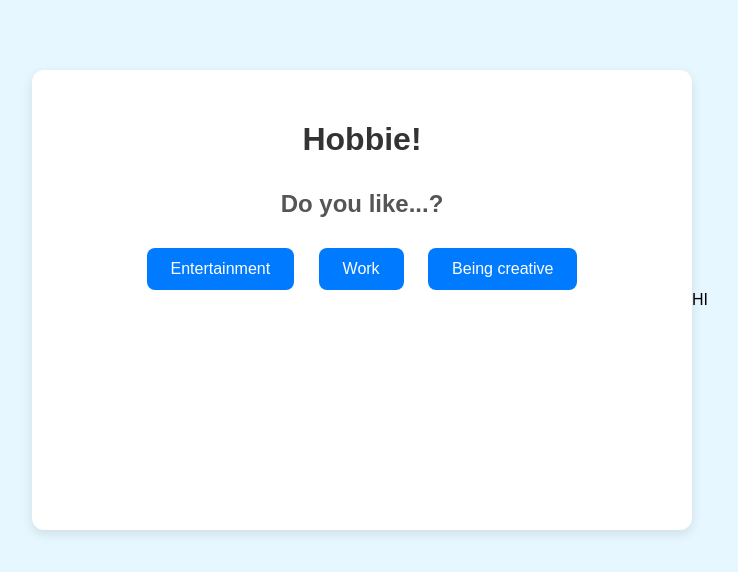
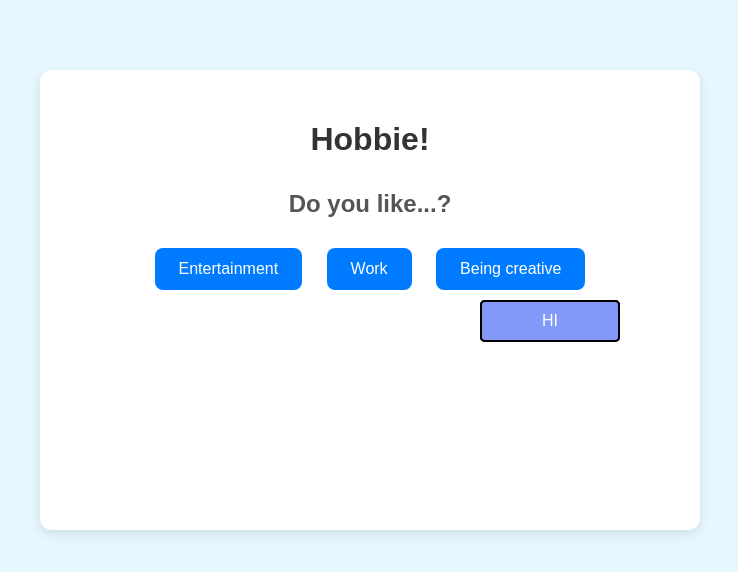
Before and after one commit to Lexlan/project, a plain HTML site: page index.html in a window 1280 px wide. Both pictures are taken after a click on the button "Start". Shown: the whole page, without its empty margins (270-1008 px from the left). Drawn offline with Linux system fonts and the light colour scheme.

Commit message:
JS AND CSS

```diff
--- a/script.js
+++ b/script.js
@@ -23,11 +23,17 @@ const hobbyDescriptions = {
 function start() {
     document.getElementById('start-btn').style.visibility = 'hidden';
     document.getElementById('question-1').style.visibility = 'visible';
-    const newDiv = document.createElement("div");
-    newDiv.innerHTML = "HI"
-    document.getElementById('all').appendChild(newDiv);
-    const currentDiv = document.getElementById('Start-btn');
-    document.body.insertBefore(newDiv, currentDiv);
+    let positionLeft = 600
+    for (let i = 0; i < 3; i++) {
+        const newDiv = document.createElement("div");
+        newDiv.setAttribute("class", "hobby-button");
+        newDiv.style.left = positionLeft
+        newDiv.innerHTML = "HI";
+        document.getElementById('all').appendChild(newDiv);
+        const currentDiv = document.getElementById('Start-btn');
+        document.body.insertBefore(newDiv, currentDiv);
+      }
+
 
 }
 
--- a/style.css
+++ b/style.css
@@ -61,6 +61,23 @@ h2 {
     background-color: #1e7e34;
 }
 
+.hobby-button {
+    position: absolute;
+    top: 300px;
+    left: 750px;
+    padding: 10px 60px 10px 60px;
+    color: white;
+    text-align: center;
+    background-color: rgb(131, 153, 250);
+    border-radius: 5px;
+    border: 2px black solid;
+    transition: background-color 0.3s ease;
+}
+
+.hobby-button:hover {
+    background-color: #467eb9;
+}
+
 #question-1,
 #question-2-entertainment,
 #question-2-work,
```
